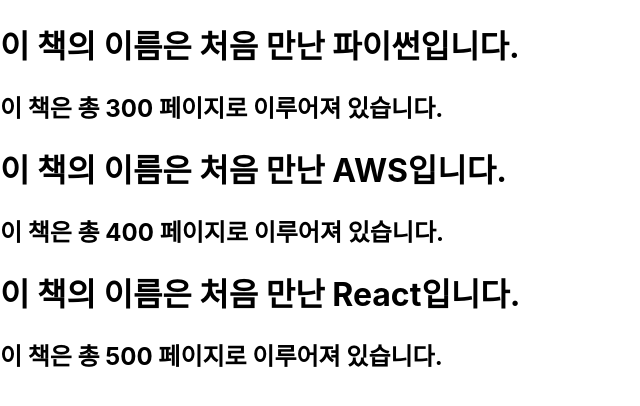
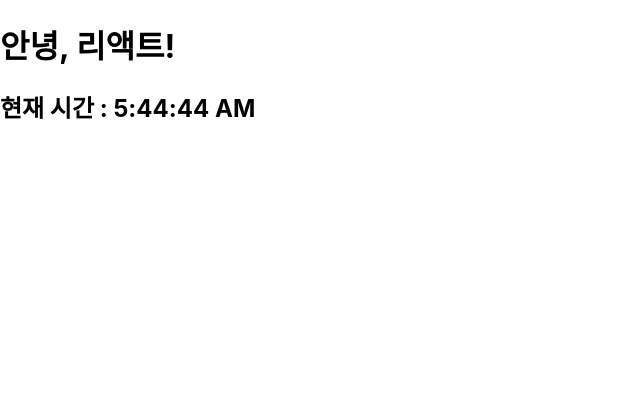
Before and after one commit to ebcode2021/React-Study, a React (Create React App) app: page / in a window 1280 px wide. Shown: the top 406 px of the page, without its empty margins (0-640 px from the left). Built offline with nearby package versions, Linux system fonts and the light colour scheme.

Commit message:
[add] react-elements

```diff
--- /dev/null
+++ b/src/chapter_04/Clock.jsx
@@ -0,0 +1,10 @@
+function	Clock(props) {
+	return (
+		<div>
+			<h1>안녕, 리액트!</h1>
+			<h2>현재 시간 : {new Date().toLocaleTimeString()}</h2>
+		</div>
+	);
+}
+
+export default Clock;
--- a/src/index.js
+++ b/src/index.js
@@ -4,13 +4,27 @@
 import App from './App';
 import reportWebVitals from './reportWebVitals';
 import Library from './chapter_03/Library';
+import Clock from './chapter_04/Clock';
 
-const root = ReactDOM.createRoot(document.getElementById('root'));
-root.render(
-  <React.StrictMode>
-    <Library />
-  </React.StrictMode>
-);
+
+// chapter_04
+const root = ReactDOM.createRoot(document.getElementById("root"));
+
+setInterval(() => {
+  root.render(
+    <React.StrictMode>
+      <Clock />
+    </React.StrictMode>
+  );
+}, 1000);
+
+// chapter_03
+// const root = ReactDOM.createRoot(document.getElementById('root'));
+// root.render(
+//   <React.StrictMode>
+//     <Library />
+//   </React.StrictMode>
+// );
 
 // If you want to start measuring performance in your app, pass a function
 // to log results (for example: reportWebVitals(console.log))
```
